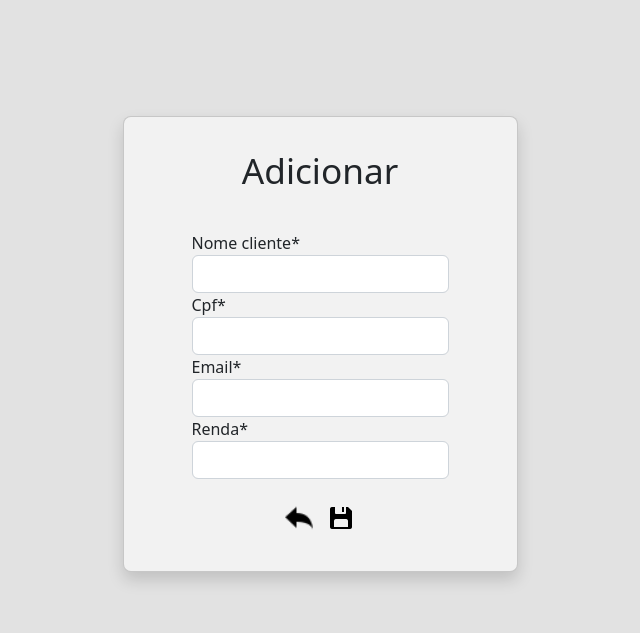
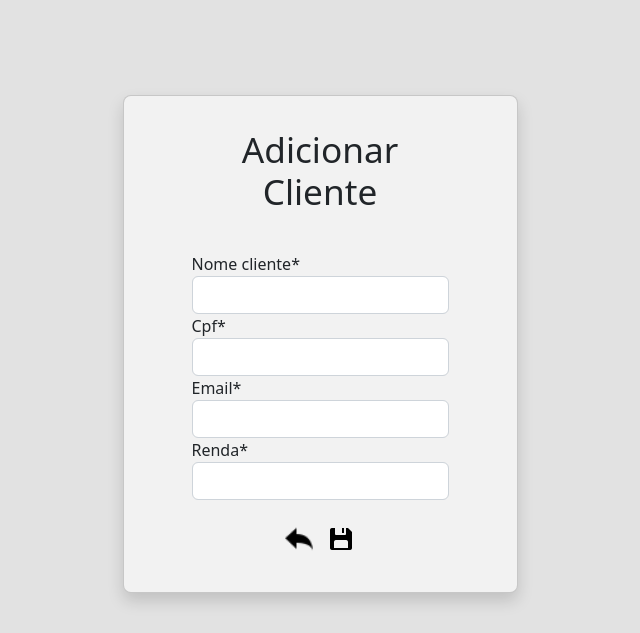
Before and after one commit to JoonMarion/sistema-vendas, a Django app: page /clientes/form/ in a window 1280 px wide. Shown: the part 72-705 px from the top of the page, without its empty margins (320-960 px from the left). Run offline with Django 4.2, Linux system fonts and the light colour scheme; some libraries are stand-ins or nearby versions.

Commit message:
Ready to present

```diff
--- a/apps/vendas/views.py
+++ b/apps/vendas/views.py
@@ -9,7 +9,7 @@ def venda_lista(request):
     search = request.GET.get('search')
     if search:
         data['db'] = Venda.objects.filter(cod_venda__icontains=search) | Venda.objects.filter(
-            cod_cliente=search)
+            cod_cliente=search) | Venda.objects.filter(data_venda__icontains=search)
     else:
         data['db'] = Venda.objects.all()
     return render(request, 'vendas/lista.html', data)
--- a/templates/clientes/form.html
+++ b/templates/clientes/form.html
@@ -10,7 +10,7 @@
         {% url 'cliente_form' as Add %}
         {% if request.path == Add %}
         <div class="col-8 mb-2 text-center">
-            <h1>Adicionar</h1>
+            <h1>Adicionar Cliente</h1>
         </div>
         {% else %}
         <div class="col-8 mb-2 text-center">
--- a/templates/vendas/form.html
+++ b/templates/vendas/form.html
@@ -6,7 +6,7 @@
     <meta charset="UTF-8">
     <meta http-equiv="X-UA-Compatible" content="IE=edge">
     <meta name="viewport" content="width=device-width, initial-scale=1.0">
-    <title>{% block title %}{% endblock %}</title>
+    <title>{% block title %}Formulário - Vendas{% endblock %}</title>
     <link href="https://cdn.jsdelivr.net/npm/bootstrap@5.2.0-beta1/dist/css/bootstrap.min.css" rel="stylesheet"
         integrity="sha384-0evHe/X+R7YkIZDRvuzKMRqM+OrBnVFBL6DOitfPri4tjfHxaWutUpFmBp4vmVor" crossorigin="anonymous">
     <link rel="stylesheet" href="{% static 'css/styles.css' %}" />
```
Also changed, not shown: db.sqlite3.
